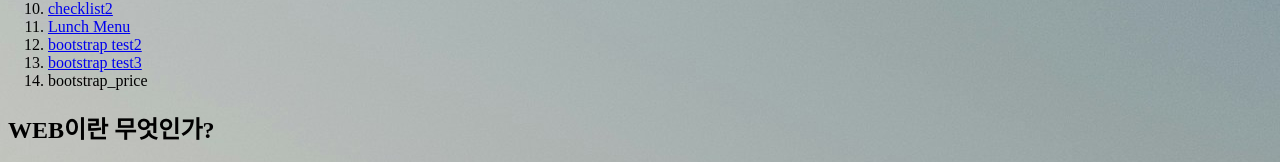
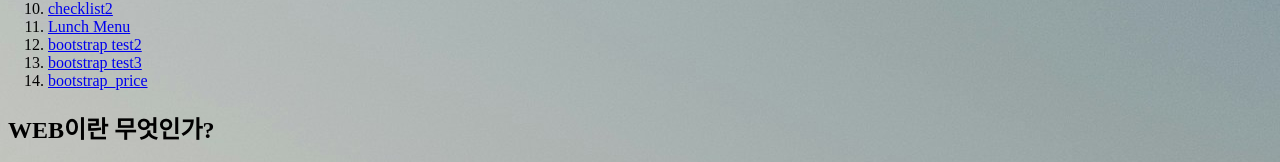
Before and after one commit to swdean07/testweb2, a plain HTML site: page index.html in a window 1280 px wide. Shown: the part 309-471 px from the top of the page. Drawn offline with Linux system fonts and the light colour scheme.

Commit message:
부트스트랩 내용 추가 실시

```diff
--- a/index.html
+++ b/index.html
@@ -28,7 +28,7 @@
  <li><a href="events.html">Lunch Menu</a></li>
  <li><a href="10.html">bootstrap test2</a></li>
  <li><a href="11.html">bootstrap test3</a></li>
- <li><price href="price.html">bootstrap_price</a></li>
+ <li><a href="price.html">bootstrap_price</a></li>
  </ol>
  <h2>WEB이란 무엇인가?</h2>
  <p style="margin-top: 40px;">
```
